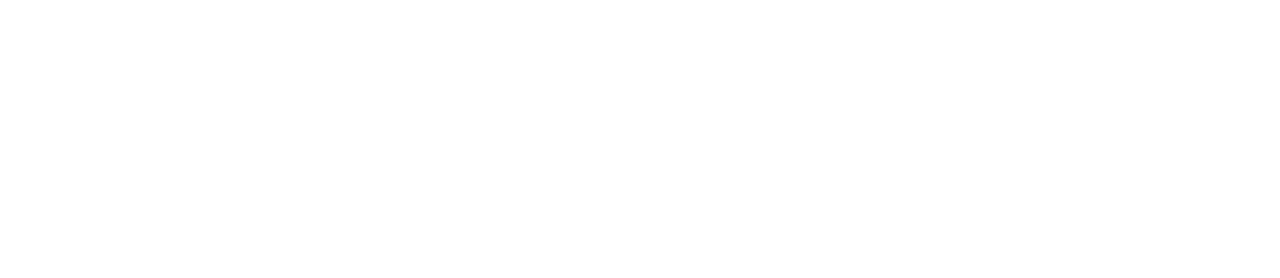
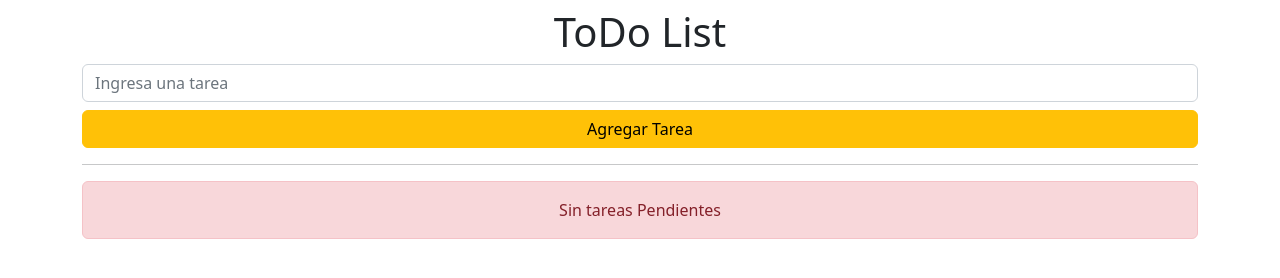
Before and after one commit to g3vi/todo, a plain HTML site: page index.html in a window 1280 px wide. Drawn offline with nearby package versions, Linux system fonts and the light colour scheme.

Commit message:
Agregamos todo lo necesario con html

```diff
--- a/index.html
+++ b/index.html
@@ -10,6 +10,36 @@
 
 </head>
 <body>
-
+    <div class="container">
+        <h1 class="text-center mt-2">ToDo List</h1>
+        <form id="formulario">
+            <input type="text"
+                   placeholder="Ingresa una tarea"
+                   class="form-control my-2">
+            <button class="btn btn-warning"
+                    type="submit"
+                    style="width: 100%;">
+                Agregar Tarea
+            </button>
+        </form>
+        <hr>
+        <div id="lista-tareas" class="text-center mt-2">
+            <div class="alert alert-danger">
+                Sin tareas Pendientes
+            </div>
+        </div>
+        <template id="template">
+            <div class="alert alert-danger d-flex justify-content-between align-items-center">
+                <p class="m-0">
+                    Tarea #1
+                </p>
+                <h3 class="m-0">
+                    <i class="fas fa-check-circle text-success" role="button"></i>
+                    <i class="fas fa-minus-circle text-danger" role="button"></i>
+                </h3>
+            </div>
+        </template>
+    </div>
+    <script src="./js/app.js"></script>
 </body>
 </html>
```
Also changed, not shown: js/app.js (added).
